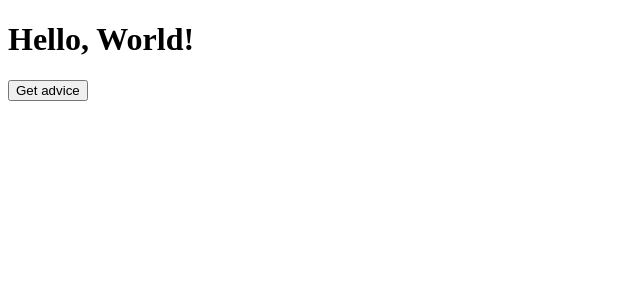
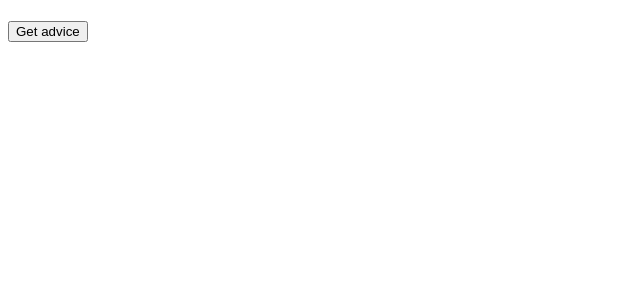
Before and after one commit to aleksandrkaron/lecture1, a React (Create React App) app: page / in a window 1280 px wide. Shown: the top 300 px of the page, without its empty margins (0-640 px from the left). Built offline with nearby package versions, Linux system fonts and the light colour scheme.

Commit message:
Added function to send advices by clicking on the button

```diff
--- a/src/App.js
+++ b/src/App.js
@@ -1,8 +1,17 @@
+import { useState } from "react";
+
 export default function App() {
+  const [advice, setAdvice] = useState("");
+  async function getAdvice() {
+    const res = await fetch("https://api.adviceslip.com/advice");
+    const data = await res.json();
+    setAdvice(data.slip.advice);
+  }
+
   return (
     <div>
-      <h1>Hello, World!</h1>
-      <button>Get advice</button>
+      <h1>{advice}</h1>
+      <button onClick={getAdvice}>Get advice</button>
     </div>
   );
 }
```
Also changed, not shown: .codesandbox/tasks.json.
